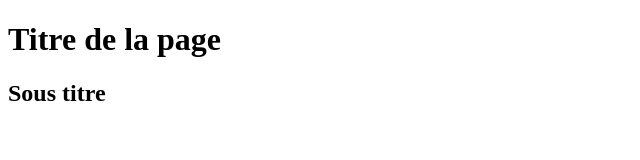
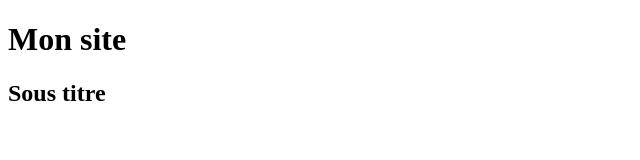
Before and after one commit to JeanMichel999/helloWorld, a plain HTML site: page index.html in a window 1280 px wide. Shown: the whole page, without its empty margins (0-640 px from the left). Drawn offline with Linux system fonts and the light colour scheme.

Commit message:
Ajout H1

```diff
--- a/index.html
+++ b/index.html
@@ -5,7 +5,7 @@
   <title>Mon site</title>
 </head>
 <body>
-  <h1>Titre de la page</h1>
+  <h1>Mon site</h1>
   <h2>Sous titre</h2>
 </body>
 </html>
```
